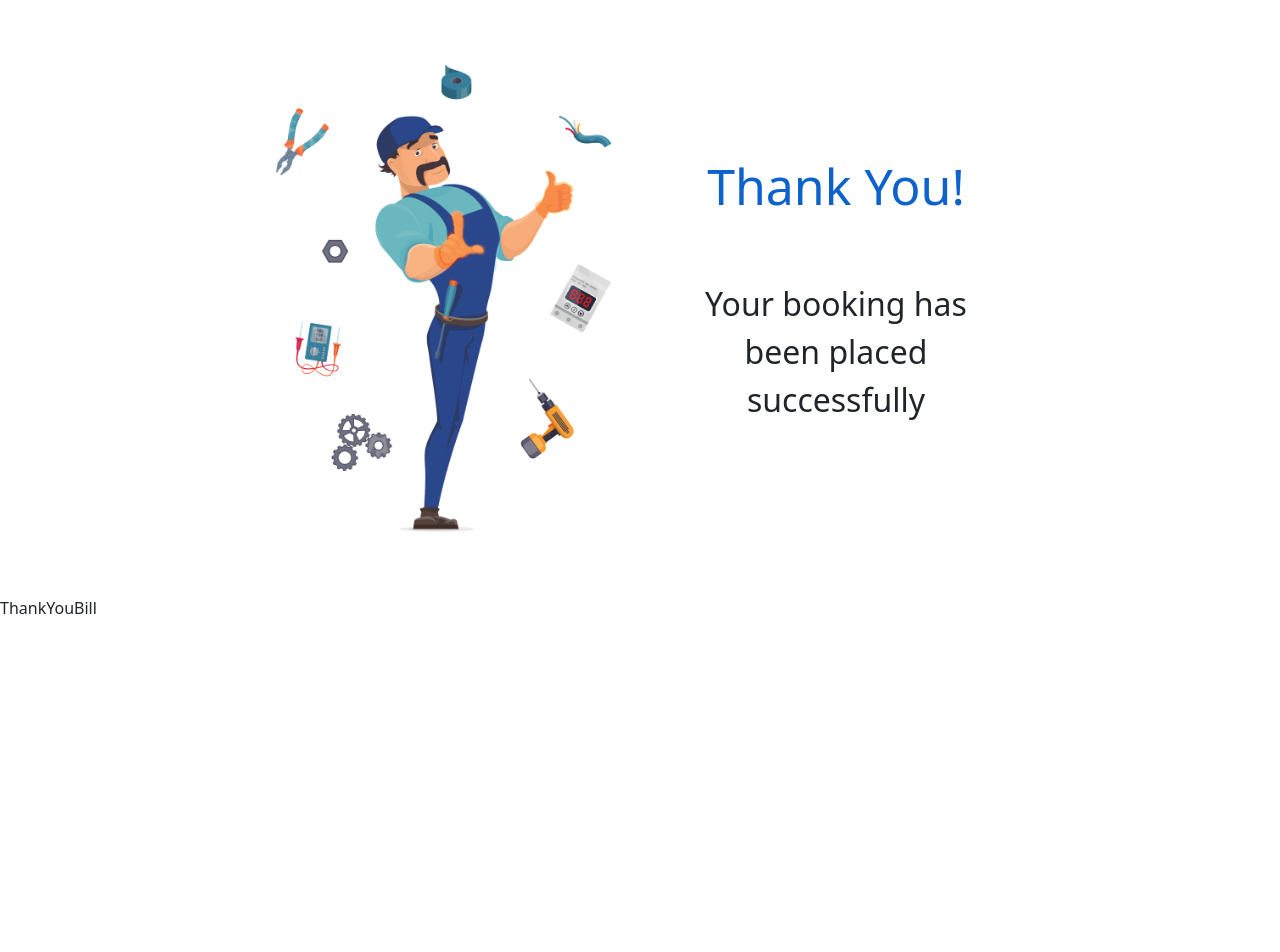
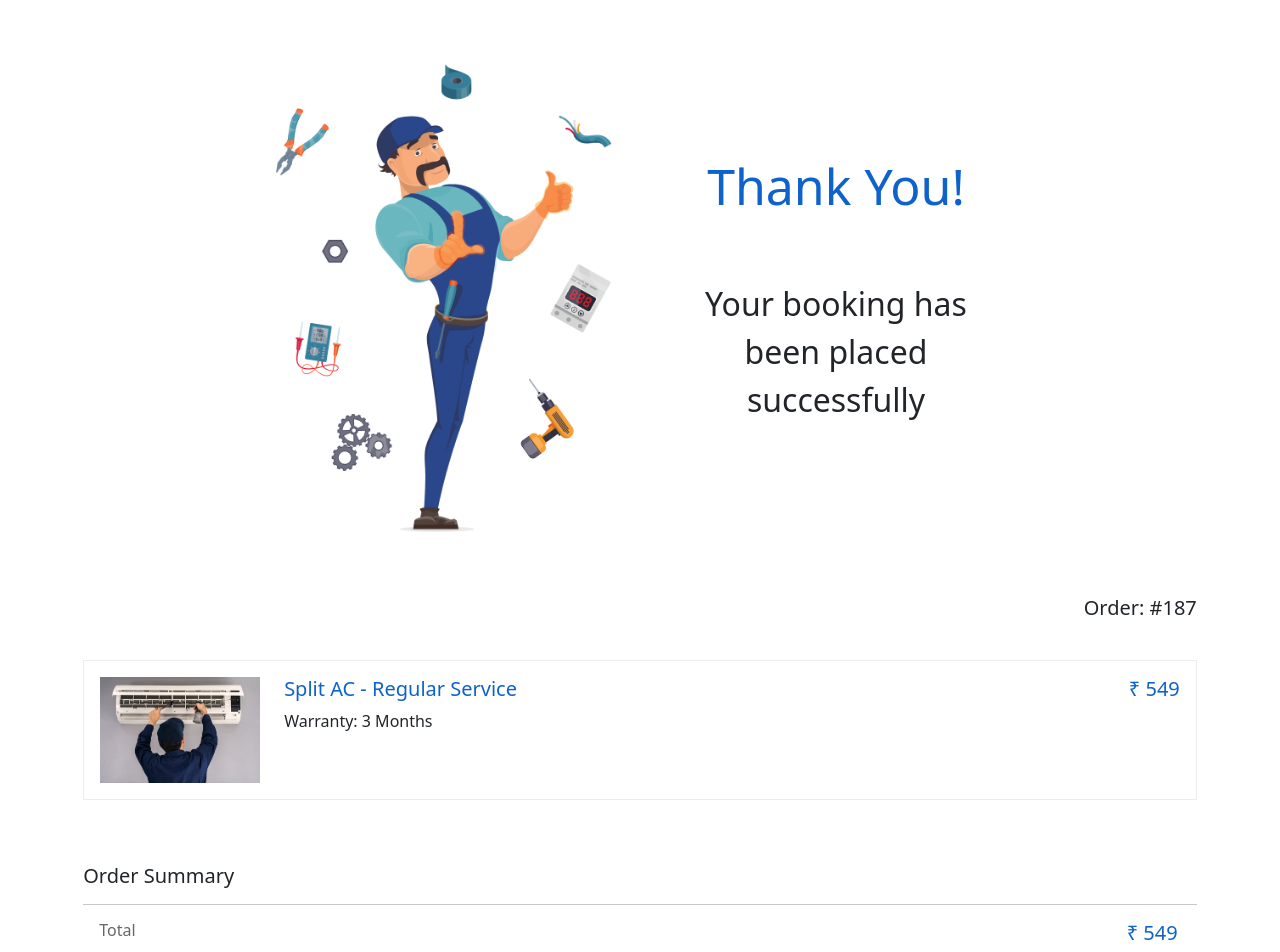
Before and after one commit to kevanultroneous/erip-web, a Next.js app: page /thank-you in a window 1280 px wide. Shown: the top 952 px of the page. Before the commit the page ends 800 px from the top, so only its background shows below. Built offline with nearby package versions, Linux system fonts and the light colour scheme.

Commit message:
thank you page changes

```diff
--- /dev/null
+++ b/components/ThankYou/ServiceComponent.jsx
@@ -0,0 +1,31 @@
+import React from "react";
+import { Col, Image, Row } from "react-bootstrap";
+import styles from "@/styles/components/ThankYou/ServiceComponent.module.css";
+
+function ServiceComponent({
+  serviceImage,
+  serviceName,
+  serviceDesc,
+  servicePrice,
+}) {
+  return (
+    <div className={styles.ServiceComponentMainContainer}>
+      <Row>
+        <Col xl={2}>
+          <div>
+            <Image src={serviceImage} fluid alt={serviceName} />
+          </div>
+        </Col>
+        <Col xl={8}>
+          <h5>{serviceName}</h5>
+          <p>{serviceDesc}</p>
+        </Col>
+        <Col xl={2} className={styles.servicePrice}>
+          <h5>₹ {servicePrice}</h5>
+        </Col>
+      </Row>
+    </div>
+  );
+}
+
+export default ServiceComponent;
--- a/components/ThankYou/ThankYouBill.jsx
+++ b/components/ThankYou/ThankYouBill.jsx
@@ -1,7 +1,44 @@
-import React from "react";
+import React, { useEffect, useState } from "react";
+import ServiceComponent from "./ServiceComponent";
+import { ServiceData } from "utils/serviceData";
+import styles from "@/styles/components/ThankYou/ThankYouBill.module.css";
 
 function ThankYouBill() {
-  return <div>ThankYouBill</div>;
+  const [totalPrice, setTotalPrice] = useState(0);
+
+  useEffect(() => {
+    setTotalPrice(
+      ServiceData.map((service) => service.servicePrice).reduce((a, b) => a + b)
+    );
+  }, [totalPrice]);
+
+  return (
+    <section className={styles.ThankyouBillMainContainer}>
+      <div className={styles.orderNumber}>
+        <h5>Order: #187</h5>
+      </div>
+      {ServiceData.map((service, ind) => {
+        return (
+          <ServiceComponent
+            key={ind}
+            serviceDesc={service.serviceDesc}
+            serviceName={service.serviceName}
+            serviceImage={service.serviceImage}
+            servicePrice={service.servicePrice}
+          />
+        );
+      })}
+      <div className={styles.totalPrice}>
+        <h5>Order Summary</h5>
+        <hr />
+        <div className={styles.totalAmount}>
+          <h6>Total</h6>
+          <h5>₹ {totalPrice}</h5>
+        </div>
+        <hr />
+      </div>
+    </section>
+  );
 }
 
 export default ThankYouBill;
--- /dev/null
+++ b/styles/components/ThankYou/ServiceComponent.module.css
@@ -0,0 +1,13 @@
+.ServiceComponentMainContainer {
+  padding: 1rem;
+  margin: 1rem 0;
+  border: 0.5px solid #ededed;
+}
+
+.ServiceComponentMainContainer h5 {
+  color: #0e62cb;
+}
+
+.servicePrice {
+  text-align: right;
+}
--- a/styles/components/ThankYou/ThankYouBill.module.css
+++ b/styles/components/ThankYou/ThankYouBill.module.css
@@ -0,0 +1,31 @@
+.ThankyouBillMainContainer {
+  display: flex;
+  flex-direction: column;
+  align-items: center;
+  margin: 2rem 5.2rem;
+}
+
+.orderNumber {
+  width: 100%;
+  text-align: right;
+  margin: 0 0 1rem;
+}
+
+.totalPrice {
+  width: 100%;
+  margin: 3rem 0 0;
+}
+
+.totalAmount {
+  display: flex;
+  justify-content: space-between;
+  padding: 0 1.2rem 0 1rem;
+}
+
+.totalAmount h6 {
+  color: #676767;
+}
+
+.totalAmount h5 {
+  color: #0e62cb;
+}
--- /dev/null
+++ b/utils/serviceData.js
@@ -0,0 +1,8 @@
+export const ServiceData = [
+  {
+    serviceImage: "/assets/images/split-ac-service.jpg",
+    serviceName: "Split AC - Regular Service",
+    serviceDesc: "Warranty: 3 Months",
+    servicePrice: 549,
+  },
+];
```
Also changed, not shown: public/assets/images/split-ac-service.jpg (added).
